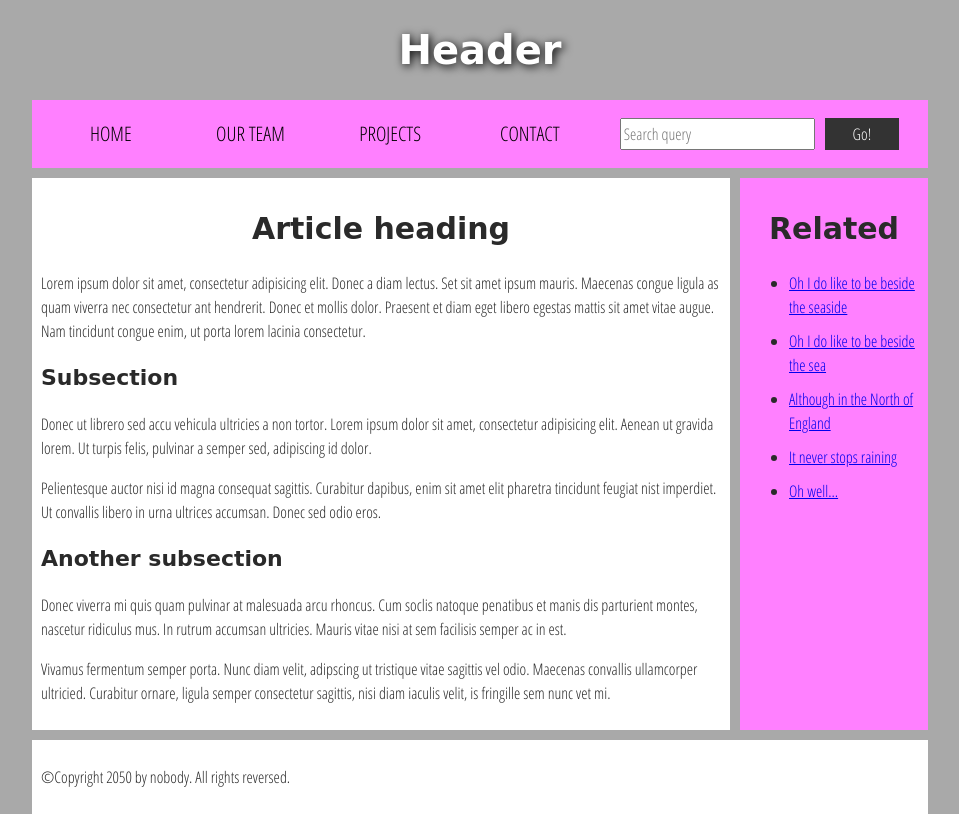
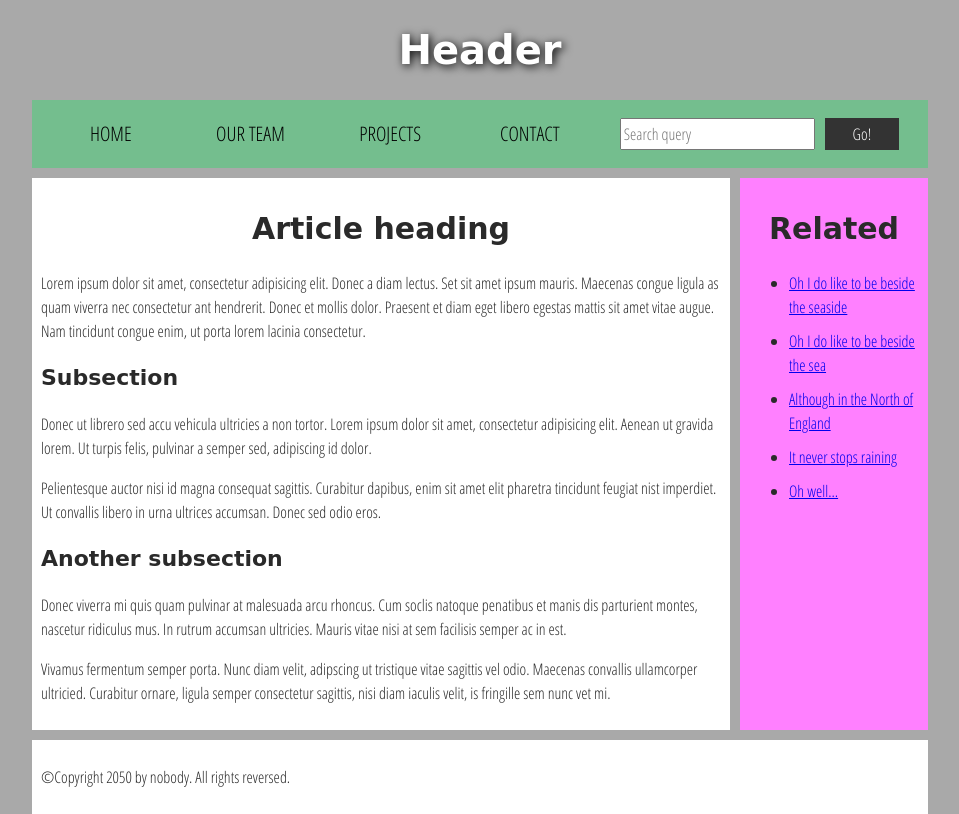
Before and after one commit to carbonatedcaffeine/group-goku-eit, a plain HTML site: page index.html in a window 1280 px wide. Shown: the whole page, without its empty margins (160-1119 px from the left). Drawn offline with Linux system fonts and the light colour scheme; a web font is replaced by a local one.

Commit message:
Change website colours, add team members

```diff
--- a/style.css
+++ b/style.css
@@ -57,7 +57,7 @@ nav, article, aside, footer {
 
 nav {
   height: 50px;
-  background-color: #ff80ff;
+  background-color: #74be8e;
   display: flex;
   margin-bottom: 10px;
 }
```
Also changed, not shown: team.txt.
